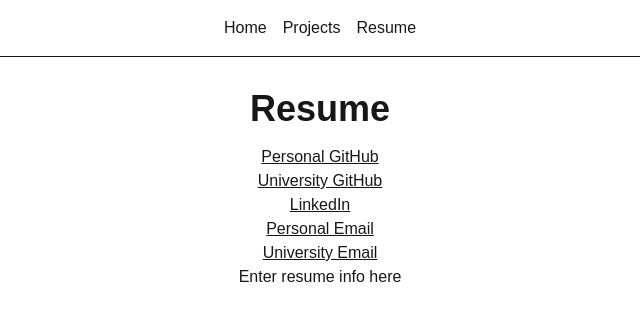
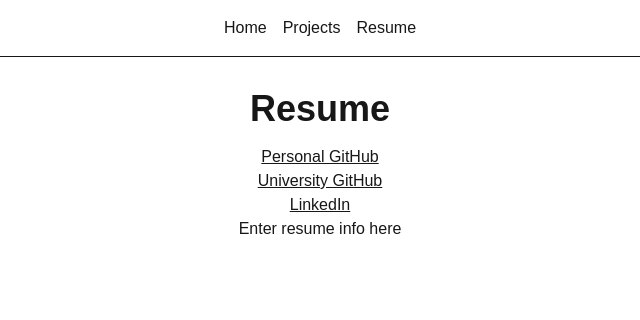
Before and after one commit to sofia-robles/Sofi_Personal_Website, a Next.js app: page /resume in a window 1280 px wide. Shown: the top 320 px of the page, without its empty margins (320-960 px from the left). Built offline with nearby package versions, Linux system fonts and the light colour scheme.

Commit message:
removing emails for safety purposes

```diff
--- a/app/resume/page.tsx
+++ b/app/resume/page.tsx
@@ -2,8 +2,6 @@
     { label: "Personal GitHub", href: "https://github.com/sofia-robles" },
     { label: "University GitHub", href: "https://github.com/robles-sofia" },
     { label: "LinkedIn", href: "https://www.linkedin.com/in/sofianrobles/" },
-    { label: "Personal Email", href: "mailto:sofianrobles@gmail.com" },
-    { label: "University Email", href: "mailto:sofia.robles@okstate.edu" },
 ];
 
 export default function Resume() {
```
